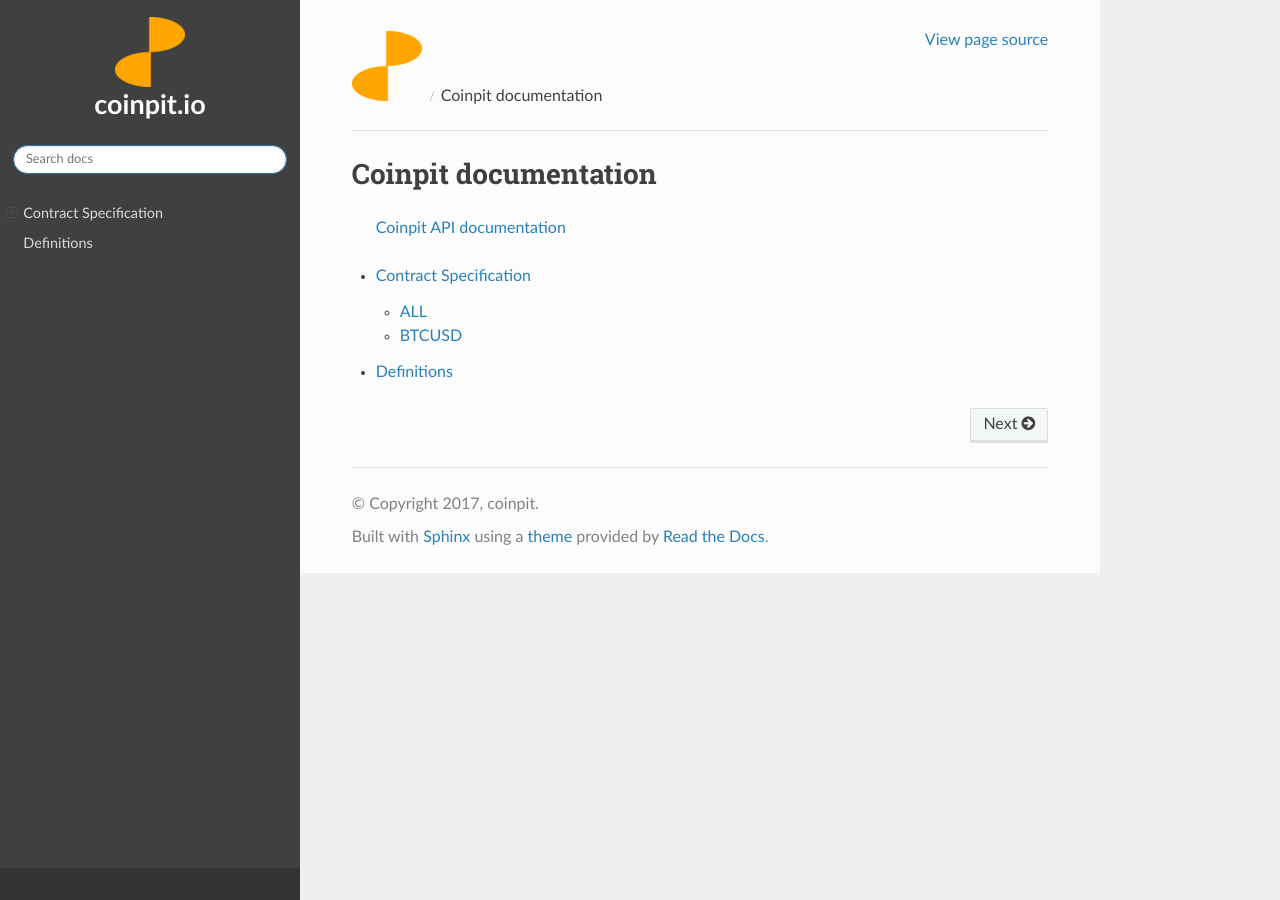
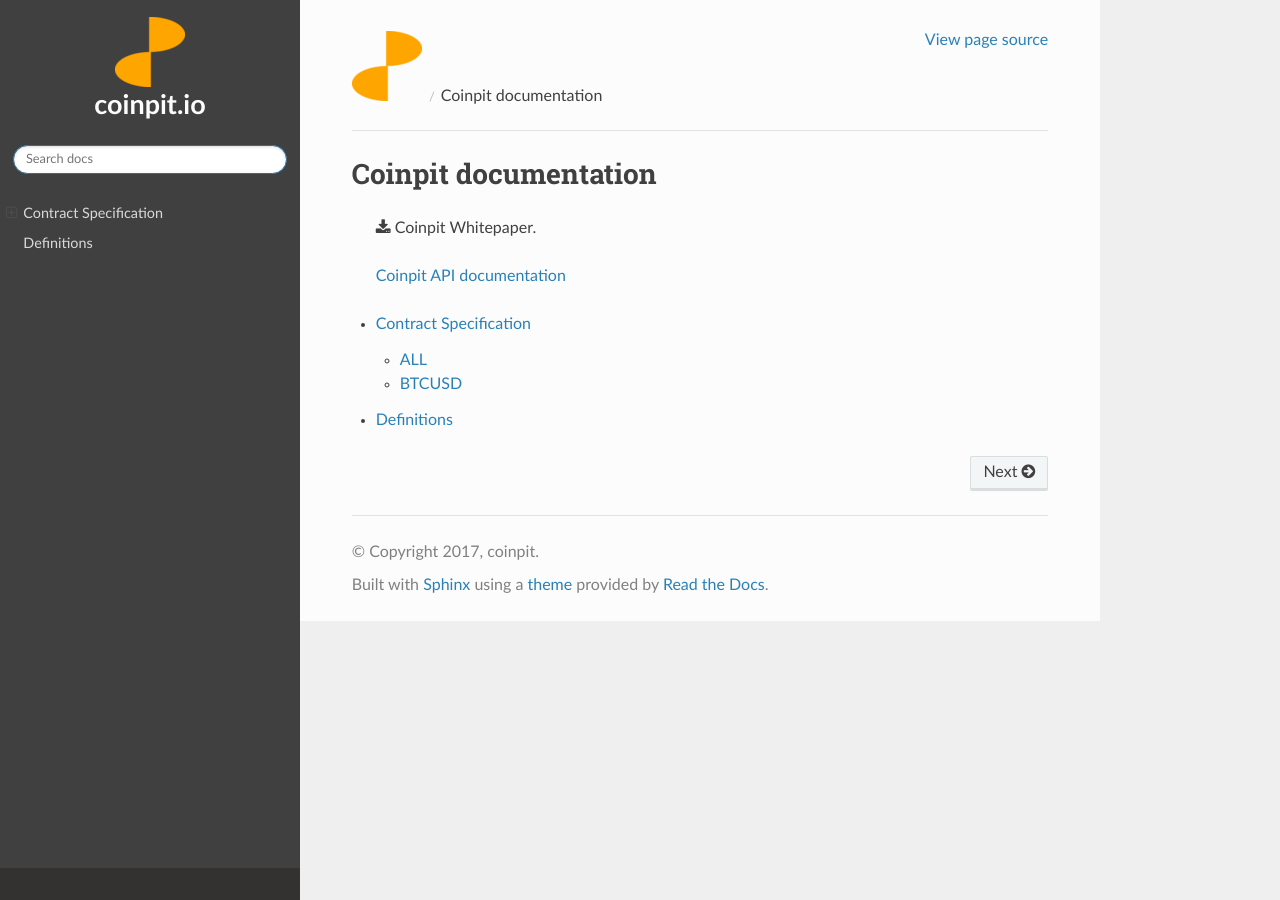
Before and after one commit to bharathrao/coinpitdocs, a Sphinx documentation site: the page built from docs/source/index.rst, in a window 1280 px wide. Built offline with Sphinx 7.4.7 and the Read the Docs theme 2.0.0, drawn with Linux system fonts in a browser that asks for light colours; formulas are drawn with MathJax 3.

Commit message:
add whitepaper

```diff
--- a/docs/source/index.rst
+++ b/docs/source/index.rst
@@ -5,6 +5,8 @@
 
 Coinpit documentation
 =====================
+   :download:`Coinpit Whitepaper <whitepaper.pdf>`.
+
    `Coinpit API documentation`_
 
 .. _Coinpit API documentation: https://coinpit.io/api
```
Also changed, not shown: 1 other file.
